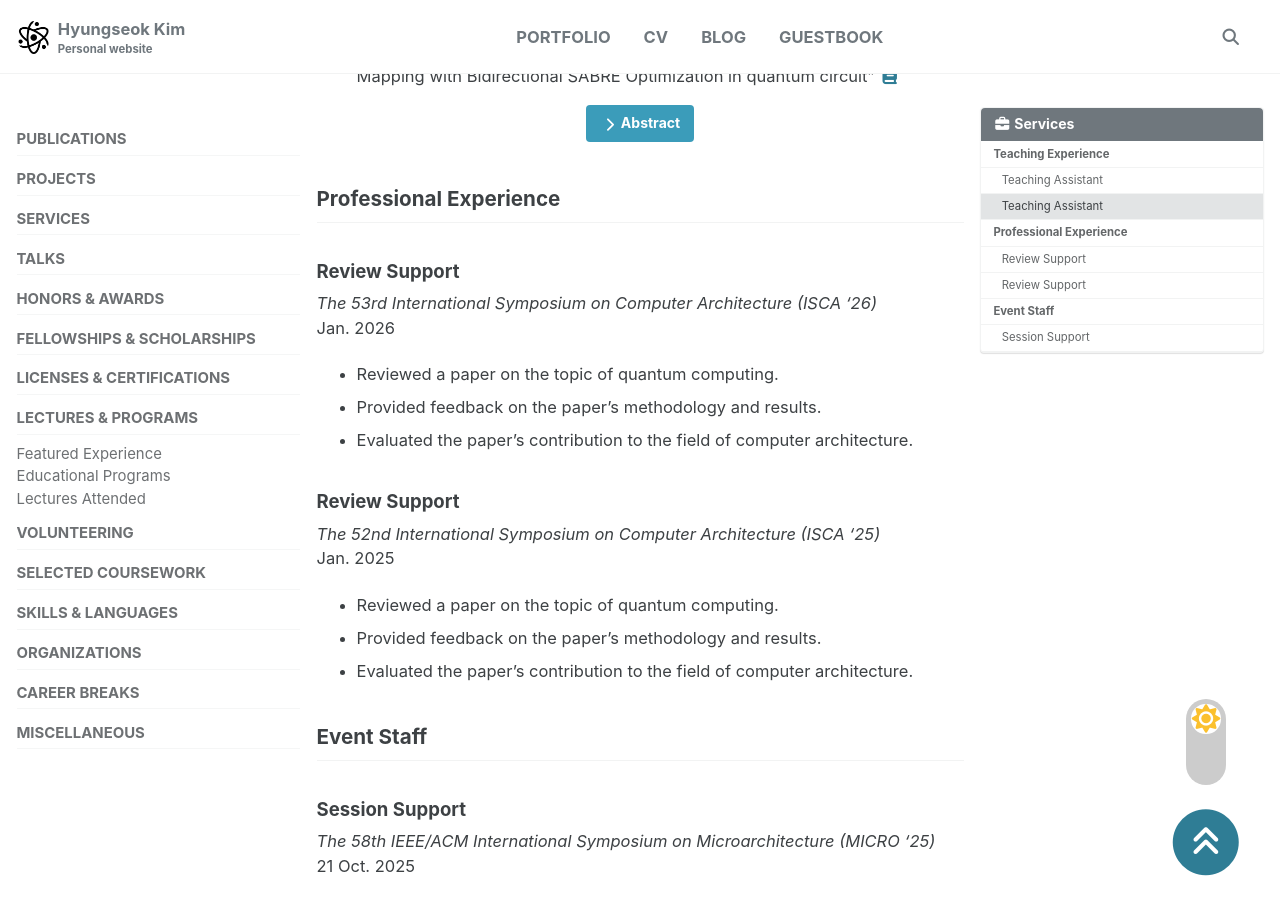
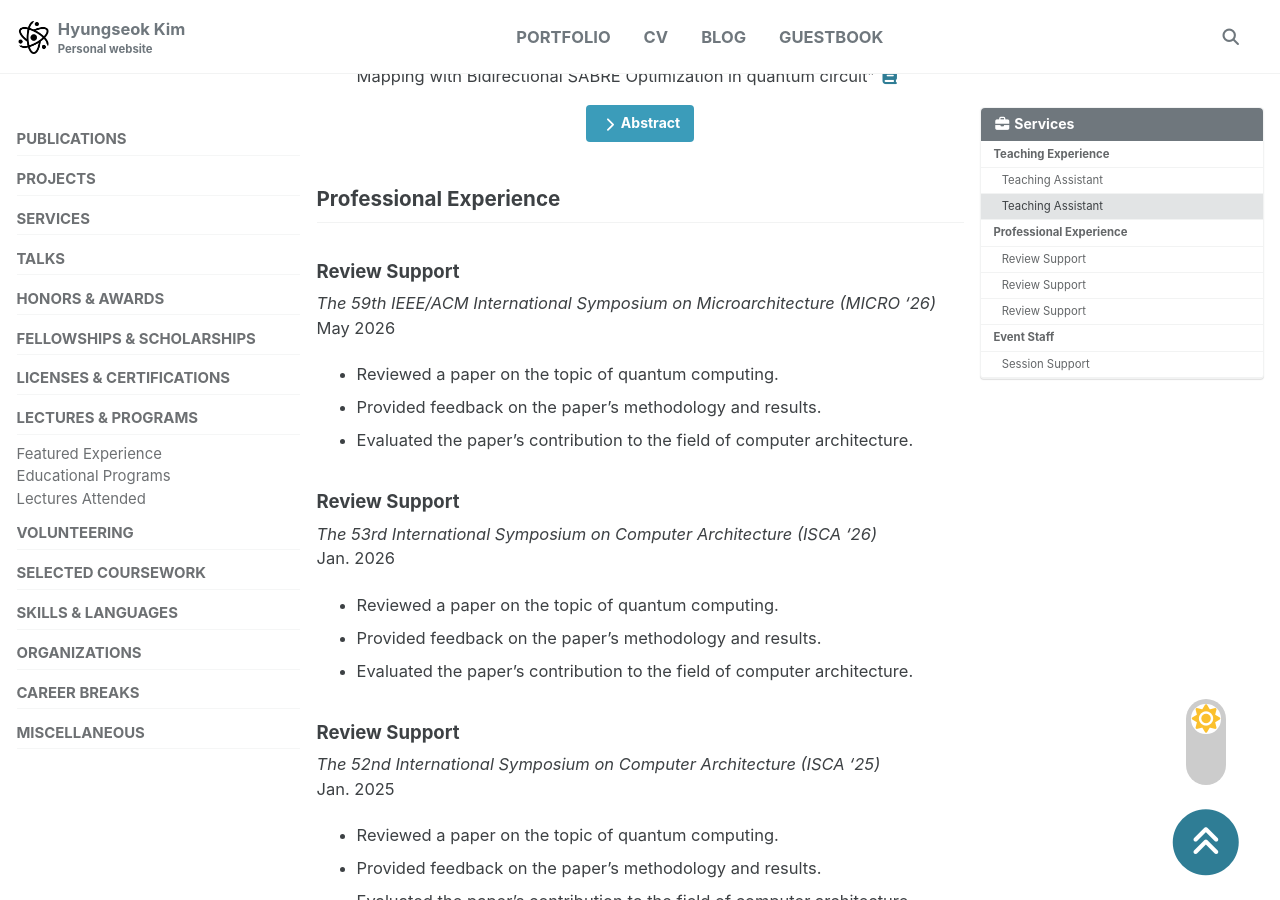
Before and after one commit to fluorite42/fluorite42.github.io, a Jekyll site: the page built from _portfolio/services.md, in a window 1280 px wide and 900 px high, scrolled down 918 px. Built offline with Jekyll 4.4.1, drawn with Linux system fonts in a browser that asks for light colours; cached includes are drawn as plain includes.

Commit message:
ADD service

```diff
--- a/_portfolio/services.md
+++ b/_portfolio/services.md
@@ -55,6 +55,15 @@
 
 ### Review Support
 
+*The 59th IEEE/ACM International Symposium on Microarchitecture (MICRO '26)*
+<br>May 2026
+
+- Reviewed a paper on the topic of quantum computing.
+- Provided feedback on the paper's methodology and results.
+- Evaluated the paper's contribution to the field of computer architecture.
+
+### Review Support
+
 *The 53rd International Symposium on Computer Architecture (ISCA '26)*
 <br>Jan. 2026
 
```
Also changed, not shown: index.md (+1 -1 lines).
